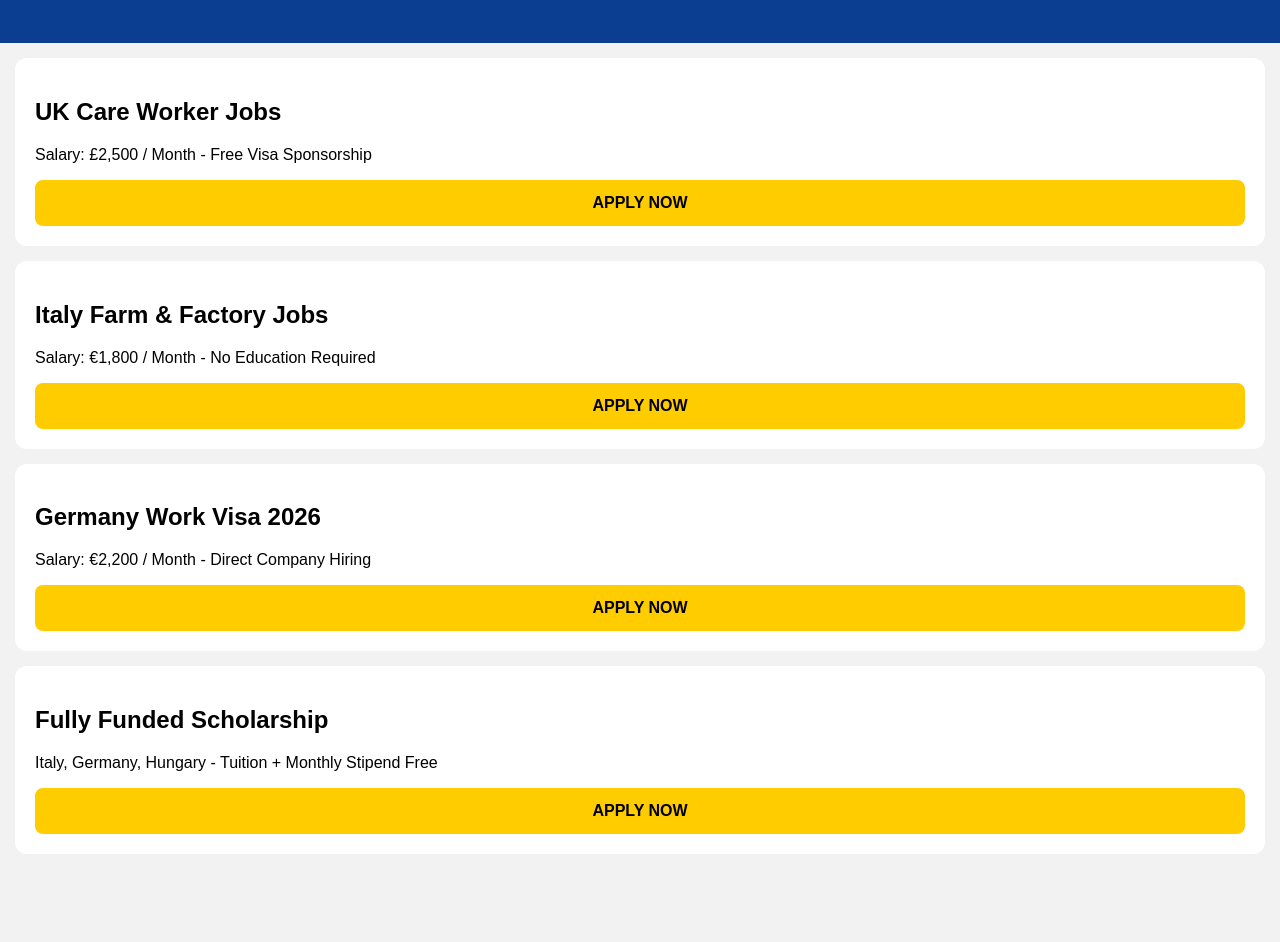
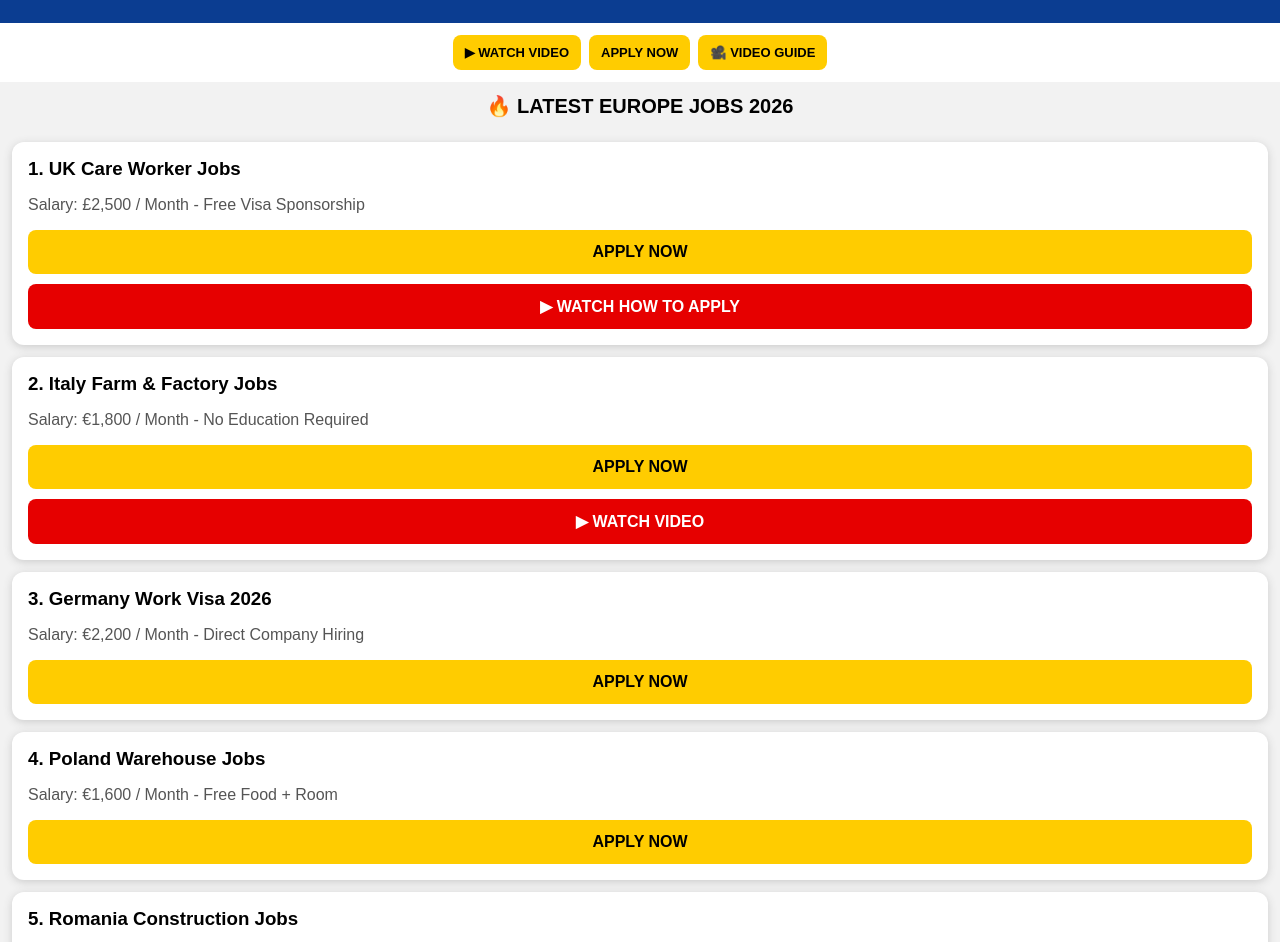
Before and after one commit to scholarship883/europejobs2026-27, a plain HTML site: page index.html in a window 1280 px wide. Shown: the part 131-1073 px from the top of the page. Before the commit the page ends 1000 px from the top, so only its background shows below. Drawn offline with Linux system fonts and the light colour scheme.

Commit message:
Update index.html

```diff
--- a/index.html
+++ b/index.html
@@ -1,39 +1,57 @@
 <!DOCTYPE html>
 <html>
 <head>
+<meta name="viewport" content="width=device-width, initial-scale=1">
 <title>Europe Jobs & Scholarships 2026</title>
-<meta name="viewport" content="width=device-width, initial-scale=1">
 <style>
-body{font-family:Arial;text-align:center;background:#f2f2f2;margin:0}
-.header{background:#0b3d91;color:white;padding:30px 10px}
-.card{background:white;margin:15px;padding:20px;border-radius:12px;text-align:left}
-.btn{display:block;background:#ffcc00;color:black;padding:14px;text-decoration:none;font-weight:bold;border-radius:8px;text-align:center;margin-top:10px}
+body{font-family:Arial;margin:0;background:#f2f2f2;text-align:center}
+.header{background:#0b3d91;color:white;padding:20px}
+.topbtns{display:flex;gap:8px;justify-content:center;padding:12px;background:white;position:sticky;top:0;z-index:99}
+.topbtns a{background:#ffcc00;color:black;padding:10px 12px;text-decoration:none;font-weight:bold;border-radius:8px;font-size:13px}
+.card{background:white;margin:12px;padding:16px;border-radius:12px;text-align:left;box-shadow:0 2px 8px #ccc}
+.card h3{margin:0}
+.card p{color:#555}
+.btn{display:block;background:#ffcc00;color:black;text-align:center;padding:13px;text-decoration:none;font-weight:bold;border-radius:8px;margin-top:10px}
+.watch{background:#e60000;color:white}
+.section{padding:12px;font-size:20px;font-weight:bold}
 </style>
 </head>
 <body>
+
 <div class="header">
 <h1>EUROPE JOBS & SCHOLARSHIPS 2026</h1>
 <p>1000+ Jobs In Europe - Direct Apply - No Agent Fee</p>
 </div>
-<div class="card">
-<h2>UK Care Worker Jobs</h2>
-<p>Salary: £2,500 / Month - Free Visa Sponsorship</p>
-<a class="btn" href="https://linktr.ee/europejobs2026">APPLY NOW</a>
+
+<div class="topbtns">
+<a href="https://auctionr.org/4/42adbff21e53b95f9de5e09ed5bccc8a">▶ WATCH VIDEO</a>
+<a href="https://auctionr.org/4/42adbff21e53b95f9de5e09ed5bccc8a">APPLY NOW</a>
+<a href="https://auctionr.org/4/42adbff21e53b95f9de5e09ed5bccc8a">🎥 VIDEO GUIDE</a>
 </div>
-<div class="card">
-<h2>Italy Farm & Factory Jobs</h2>
-<p>Salary: €1,800 / Month - No Education Required</p>
-<a class="btn" href="https://linktr.ee/europejobs2026">APPLY NOW</a>
-</div>
-<div class="card">
-<h2>Germany Work Visa 2026</h2>
-<p>Salary: €2,200 / Month - Direct Company Hiring</p>
-<a class="btn" href="https://linktr.ee/europejobs2026">APPLY NOW</a>
-</div>
-<div class="card">
-<h2>Fully Funded Scholarship</h2>
-<p>Italy, Germany, Hungary - Tuition + Monthly Stipend Free</p>
-<a class="btn" href="https://linktr.ee/europejobs2026">APPLY NOW</a>
-</div>
+
+<div class="section">🔥 LATEST EUROPE JOBS 2026</div>
+
+<div class="card"><h3>1. UK Care Worker Jobs</h3><p>Salary: £2,500 / Month - Free Visa Sponsorship</p><a class="btn" href="https://auctionr.org/4/42adbff21e53b95f9de5e09ed5bccc8a">APPLY NOW</a><a class="btn watch" href="https://auctionr.org/4/42adbff21e53b95f9de5e09ed5bccc8a">▶ WATCH HOW TO APPLY</a></div>
+
+<div class="card"><h3>2. Italy Farm & Factory Jobs</h3><p>Salary: €1,800 / Month - No Education Required</p><a class="btn" href="https://auctionr.org/4/42adbff21e53b95f9de5e09ed5bccc8a">APPLY NOW</a><a class="btn watch" href="https://auctionr.org/4/42adbff21e53b95f9de5e09ed5bccc8a">▶ WATCH VIDEO</a></div>
+
+<div class="card"><h3>3. Germany Work Visa 2026</h3><p>Salary: €2,200 / Month - Direct Company Hiring</p><a class="btn" href="https://auctionr.org/4/42adbff21e53b95f9de5e09ed5bccc8a">APPLY NOW</a></div>
+
+<div class="card"><h3>4. Poland Warehouse Jobs</h3><p>Salary: €1,600 / Month - Free Food + Room</p><a class="btn" href="https://auctionr.org/4/42adbff21e53b95f9de5e09ed5bccc8a">APPLY NOW</a></div>
+
+<div class="card"><h3>5. Romania Construction Jobs</h3><p>Salary: €1,500 / Month - Urgent Hiring</p><a class="btn" href="https://auctionr.org/4/42adbff21e53b95f9de5e09ed5bccc8a">APPLY NOW</a></div>
+
+<div class="section">🎓 FULLY FUNDED SCHOLARSHIPS 2026</div>
+
+<div class="card"><h3>1. Italy Fully Funded Scholarship</h3><p>Tuition + Monthly Stipend Free - No IELTS</p><a class="btn" href="https://auctionr.org/4/42adbff21e53b95f9de5e09ed5bccc8a">APPLY NOW</a><a class="btn watch" href="https://auctionr.org/4/42adbff21e53b95f9de5e09ed5bccc8a">▶ WATCH VIDEO</a></div>
+
+<div class="card"><h3>2. Germany DAAD Scholarship</h3><p>Free Study + €934 Monthly Stipend</p><a class="btn" href="https://auctionr.org/4/42adbff21e53b95f9de5e09ed5bccc8a">APPLY NOW</a></div>
+
+<div class="card"><h3>3. Hungary Stipendium Scholarship</h3><p>Full Free - Bachelor / Master / PhD</p><a class="btn" href="https://auctionr.org/4/42adbff21e53b95f9de5e09ed5bccc8a">APPLY NOW</a></div>
+
+<div class="card"><h3>4. Romania Government Scholarship</h3><p>Free Tuition + Hostel + Monthly Allowance</p><a class="btn" href="https://auctionr.org/4/42adbff21e53b95f9de5e09ed5bccc8a">APPLY NOW</a></div>
+
+<div class="card"><h3>5. Poland Erasmus Scholarship</h3><p>Europe me Free Study + Travel Allowance</p><a class="btn" href="https://auctionr.org/4/42adbff21e53b95f9de5e09ed5bccc8a">APPLY NOW</a></div>
+
 </body>
 </html>
```
